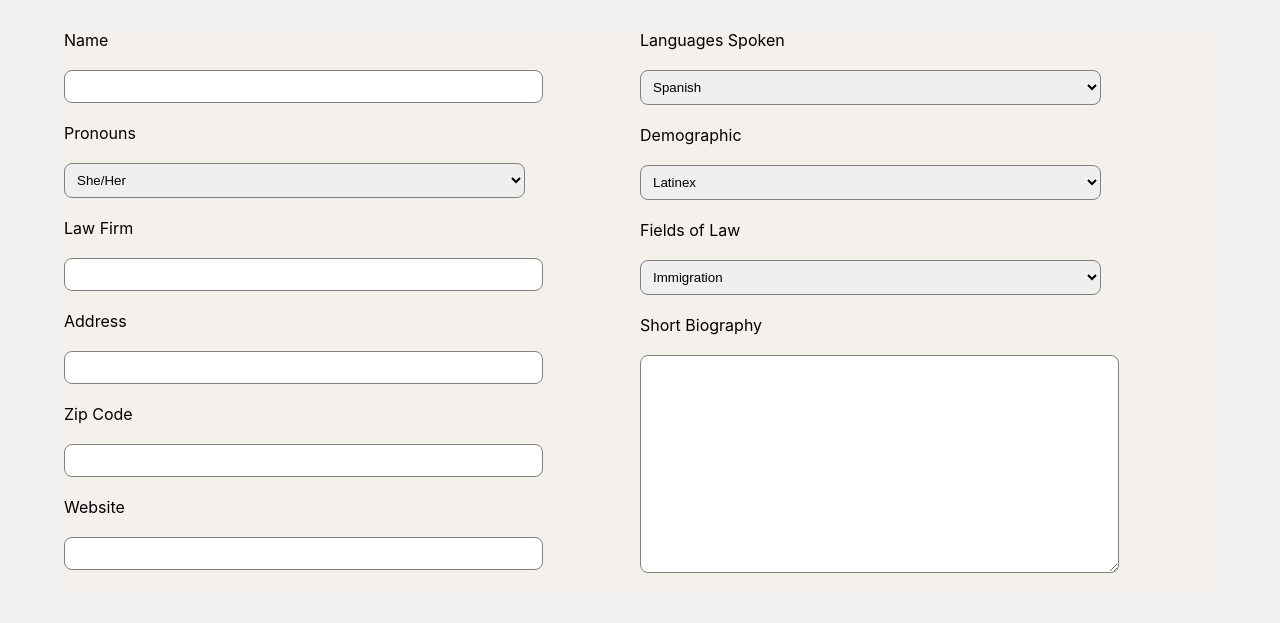
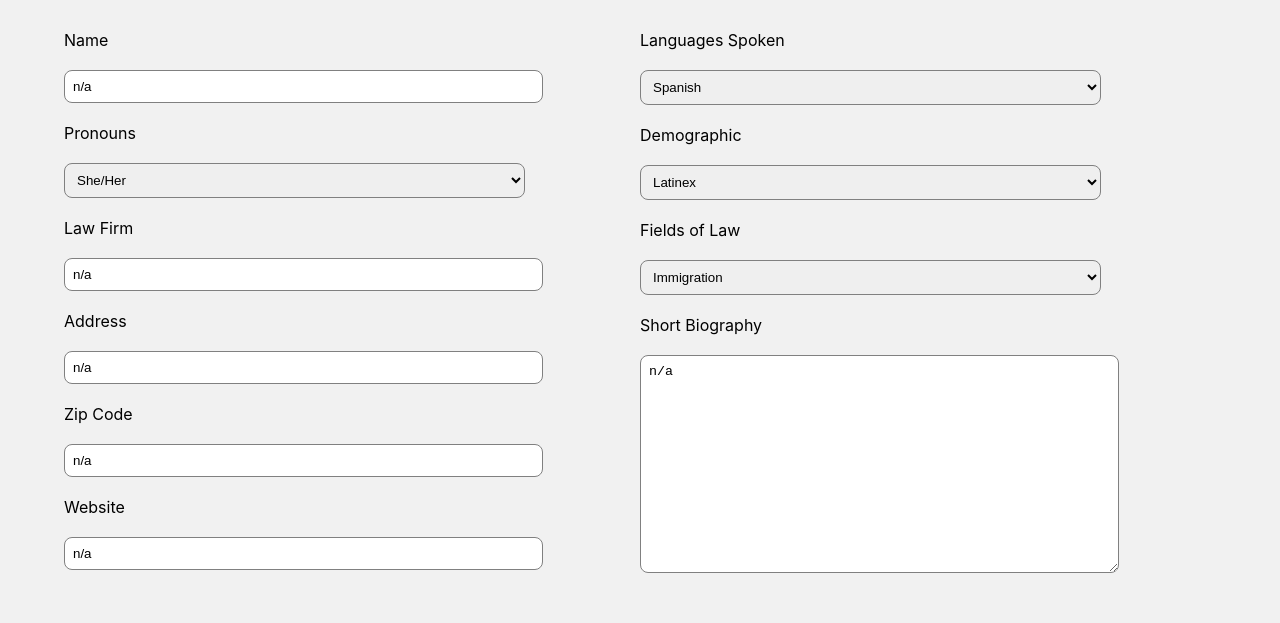
Before and after one commit to tlai18/jumbohack, a React (Create React App) app in the folder frontend/: page /contact in a window 1280 px wide. Shown: the part 248-871 px from the top of the page. Built offline with nearby package versions, Linux system fonts and the light colour scheme.

Commit message:
form submit func

```diff
--- a/frontend/src/components/LawyerDetails.js
+++ b/frontend/src/components/LawyerDetails.js
@@ -8,15 +8,15 @@ const LawyerDetails = ({ lawyer }) => {
     const openModal = () => setIsOpen(true);
     const closeModal = () => setIsOpen(false);
 
-    const handleDeleteClick = async () => {
-        const response = await fetch('/api/lawyers/' + lawyer._id, {
-            method: "DELETE",
-        });
-        const json = await response.json();
-        if (response.ok) {
-            dispatch({ type: "DELETE_LAWYER", payload: json });
-        }
-    };
+    // const handleDeleteClick = async () => {
+    //     const response = await fetch('/api/lawyers/' + lawyer._id, {
+    //         method: "DELETE",
+    //     });
+    //     const json = await response.json();
+    //     if (response.ok) {
+    //         dispatch({ type: "DELETE_LAWYER", payload: json });
+    //     }
+    // };
 
     return (
         <div className="lawyer-details">
--- a/frontend/src/context/LawyersContext.js
+++ b/frontend/src/context/LawyersContext.js
@@ -24,7 +24,7 @@ export const LawyersReducer = (state, action) => {
 
 export const LawyersContextProvider = ({ children })=> {
         const [state, dispatch] = useReducer(LawyersReducer, {
-                lawyers: null
+                lawyers: []
         })
 
         return (
--- a/frontend/src/pages/Contact.js
+++ b/frontend/src/pages/Contact.js
@@ -5,23 +5,22 @@ import Join from '../images/join.png';
 
 
 function Contact() {
-    const [name, setName] = useState('');
-    const [pronouns, setPronouns] = useState('');
-    const [lawFirm, setLawFirm] = useState('');
-    const [address, setAddress] = useState('');
-    const [zipCode, setZipCode] = useState('');
-    const [website, setWebsite] = useState('');
-    const [languages, setLanguages] = useState('');
-    const [demographic, setDemographic] = useState('');
-    const [fieldsOfLaw, setFieldsOfLaw] = useState('');
-    const [shortBiography, setShortBiography] = useState('');
+    const [name, setName] = useState('n/a');
+    const [pronouns, setPronouns] = useState('n/a');
+    const [lawFirm, setLawFirm] = useState('n/a');
+    const [address, setAddress] = useState('n/a');
+    const [zipCode, setZipCode] = useState('n/a');
+    const [website, setWebsite] = useState('n/a');
+    const [languages, setLanguages] = useState('[]');
+    const [demographic, setDemographic] = useState('n/a');
+    const [fieldsOfLaw, setFieldsOfLaw] = useState('[]');
+    const [shortBiography, setShortBiography] = useState('n/a');
 
     const {lawyers, dispatch} = useLawyersContext()
 
     const [isLoading, setIsLoading] = useState(true);
 
     const handleSubmit = async (e) => {
-      e.preventDefault()
       const lawyer = {name, pronouns, lawFirm, address, zipCode, website, languages, demographic, fieldsOfLaw, shortBiography}
       const response = await fetch('/api/lawyers', {
               method: 'POST',
@@ -69,7 +68,6 @@ function Contact() {
   const formContainerStyle = {
     // gridGap: '20px',
     maxWidth: '1440px',
-    backgroundColor: '#F4F1EC',
     justifyContent: 'center',
     display: "flex",
     width: '90%'
@@ -98,7 +96,7 @@ function Contact() {
 
   return (
 
-      <form  onClick={() => handleSubmit} style={{display: 'flex', flexDirection: 'column', justifyContent: 'center', alignItems: 'center', marginTop: '40px', marginBottom: '80px'}}>
+      <form onSubmit={(e) => handleSubmit(e)} style={{display: 'flex', flexDirection: 'column', justifyContent: 'center', alignItems: 'center', marginTop: '40px', marginBottom: '80px'}}>
         <div style={areYouALawyer}><strong>
           Are you a lawyer?<br/>Join My Lingual Lawyer </strong>
         </div>
```
